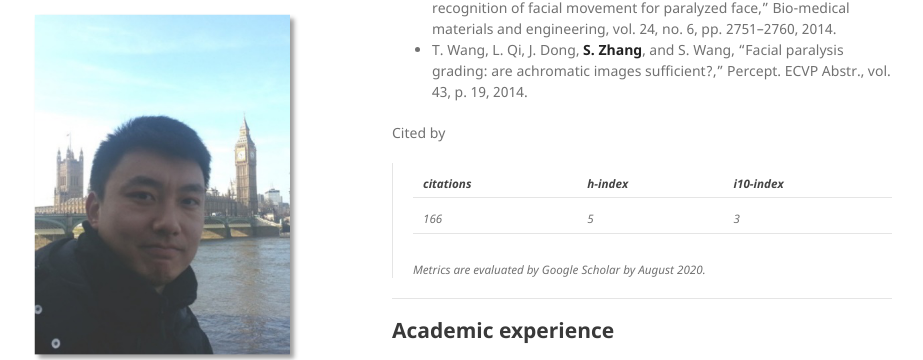
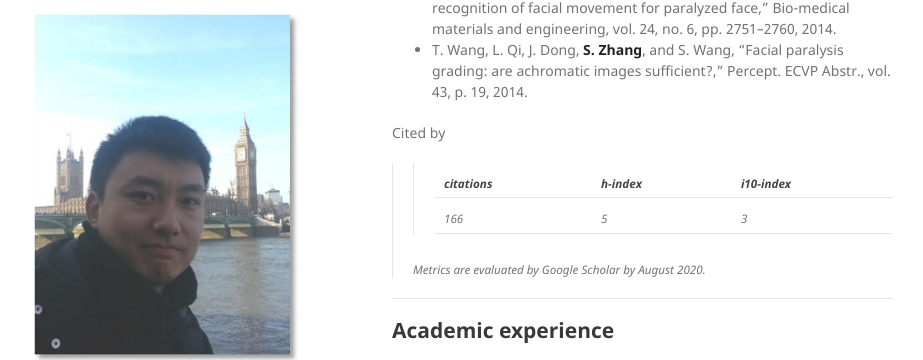
Before and after one commit to jackyspeed/aboutzhangshu, a Jekyll site: the page built from index.md, in a window 1280 px wide and 900 px high, scrolled down 2799 px. Shown: the part 97-457 px from the top of the window, without its empty margins (178-1101 px from the left). Built offline with Jekyll 4.4.1, drawn with Linux system fonts in a browser that asks for light colours; our own code applies the rules of GitHub Pages for plain Markdown files.

```diff
--- a/index.md
+++ b/index.md
@@ -92,9 +92,9 @@ Cited by
 > <sub>i10-index</sub> | <sub>3</sub>
 -->
 Cited by
-> <sub>citations</sub> | <sub>h-index</sub> | <sub>i10-index</sub>
-> ------- | ------- | -------
-> <sub>166</sub> | <sub>5</sub> | <sub>3</sub>
+> > <sub>citations</sub> | <sub>h-index</sub> | <sub>i10-index</sub>
+> > ------- | ------- | -------
+> > <sub>166</sub> | <sub>5</sub> | <sub>3</sub>
 >
 > <sub>Metrics are evaluated by Google Scholar by August 2020.</sub>
 
```
